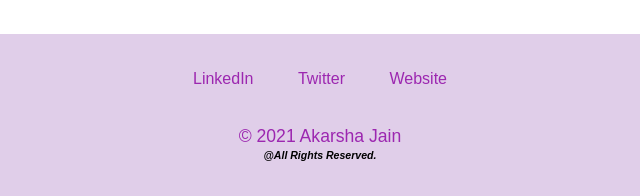
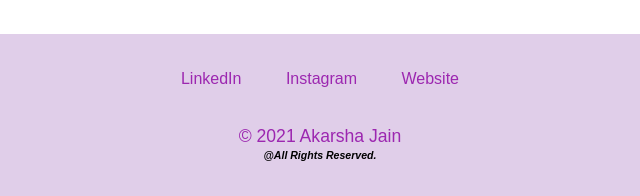
Before and after one commit to AkarshaJain/PersonalWebsite, a plain HTML site: page index.html in a window 1280 px wide. Shown: the part 4110-4306 px from the top of the page, 320-960 px from the left. Drawn offline with Linux system fonts and the light colour scheme; a web font is replaced by a local one.

Commit message:
commit new index file  changes

```diff
--- a/index.html
+++ b/index.html
@@ -113,9 +113,9 @@
       <hr style="margin-bottom: 0%; border: 80px #E0CEE9;">
       <div class="bottom-container">
         <br><br>
-        <a  class="footer-link" href="https://www.linkedin.com/">LinkedIn  </a>
-        <a  class="footer-link" href="https://twitter.com/">  Twitter  </a>
-        <a class="footer-link" href="https://www.google.com/">  Website</a>
+        <a  class="footer-link" href="https://www.linkedin.com/in/akarsha-jain-34390321b">LinkedIn  </a>
+        <a  class="footer-link" href="https://www.instagram.com/akarsha_jain___/"> Instagram </a>
+        <a class="footer-link" href="https://akarshajain.github.io/CV/">  Website</a>
         <p class="ending" style= "margin: 40px auto 0px; line-height: 1;">© 2021 Akarsha Jain <br><em><b style="font-size: 0.6em; color: black; margin-top: 0px;"> @All Rights Reserved.</b></em></p>
         <br><br>
       </div>
```
